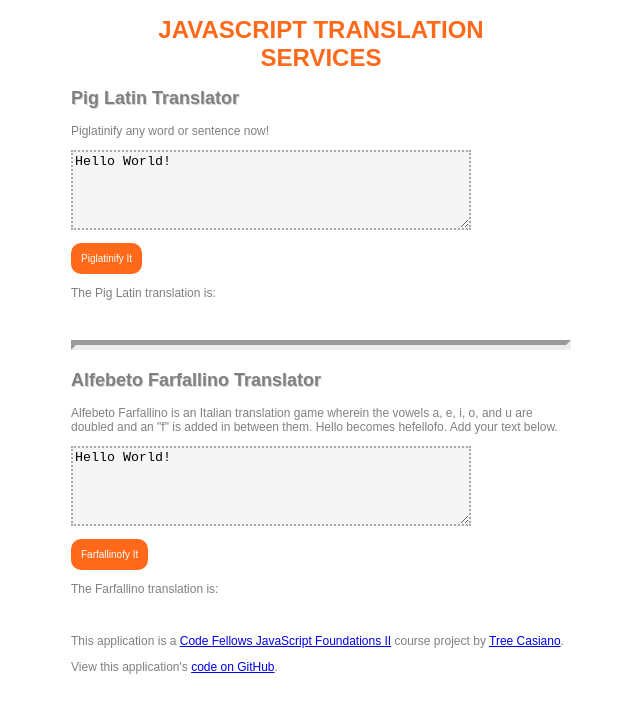
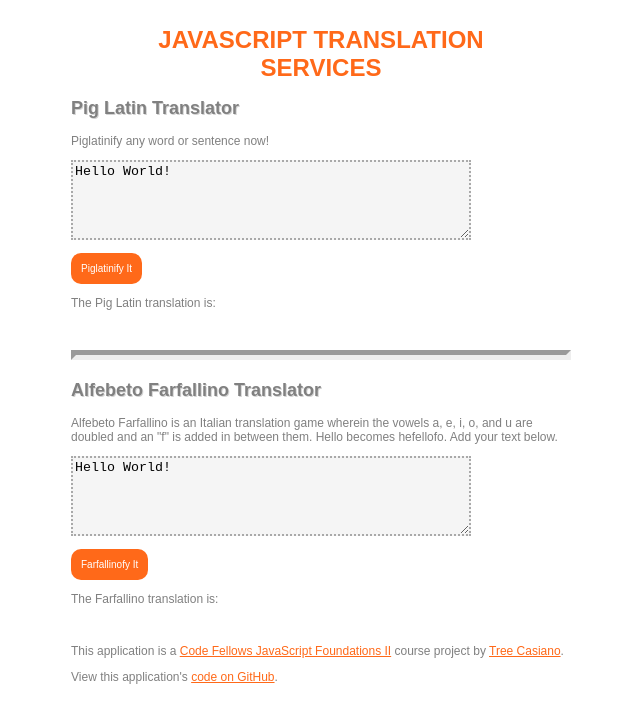
Before and after one commit to treecasiano/F2-pig-latin, a website: page app/index.html in a window 1280 px wide. Shown: the whole page, without its empty margins (319-959 px from the left). Drawn offline with nearby package versions, Linux system fonts and the light colour scheme.

Commit message:
Add link styles.

```diff
--- a/app/main.css
+++ b/app/main.css
@@ -2,6 +2,8 @@ body {
   font-size: 12px;
   font-family: sans-serif;
   color: gray;
+  margin: auto;
+  padding: 10px;
 }
 
 h1 {
@@ -47,3 +49,11 @@ hr {
   border-width: 5px;
   margin: 40px 0 20px 0;
 }
+
+a {
+  color: #FF6919;
+}
+
+a:hover {
+  color: turquoise;
+}
```
